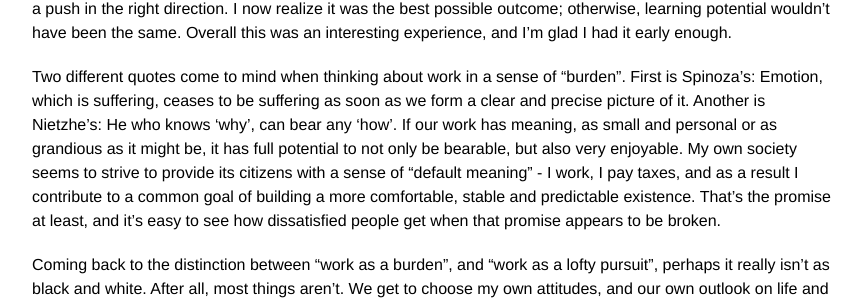
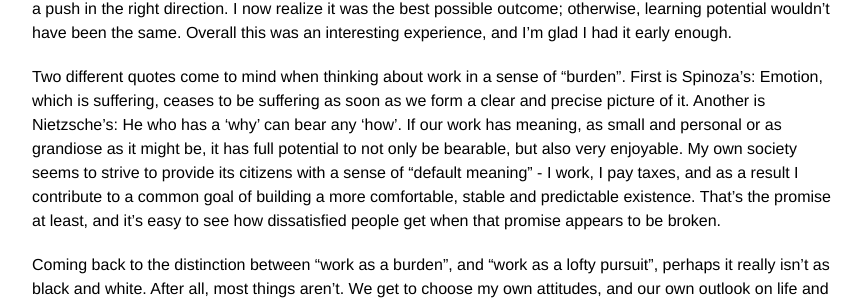
Before and after one commit to grigoryk/grigoryk.github.io, a Jekyll site: the page built from _posts/2016-06-24-joy-of-work.md, in a window 1280 px wide and 900 px high, scrolled down 1481 px. Shown: the part 304-608 px from the top of the window, without its empty margins (208-1070 px from the left). Built offline with Jekyll 4.4.1, drawn with Linux system fonts in a browser that asks for light colours; comment, search, counter and statistics services are not loaded; some of the changed text lies outside the part shown.

Commit message:
spelling

```diff
--- a/_posts/2016-06-24-joy-of-work.md
+++ b/_posts/2016-06-24-joy-of-work.md
@@ -21,6 +21,6 @@ Thinking back to these experiences, I see that there was often a sense of person
 
 My first job after university made me absolutely miserable. It paid well, it gave me a chance to be near my girlfriend - in fact, we were in the same city for the first time in years! The job itself was technically interesting, I got to do some decent programming, and contributed to buildind a product - but one I couldn't care for at all. Having worked throughout university (I lived at home, started programming for money at some point, and then took internships), I didn't have any real debt at the time, so money wasn't a great motivator. I also wasn't supporting anyone other than myself. This job taught me importance of spending my days with at least some sense of purpose. I wasn't mature enough to realize it at the time, but the alternative was that in time I stopped caring - and that is a dangerous road to take. In that particular case I also started to fall apart emotionally since I couldn't quite figure out what was going on. In the end I was fired, and that was both a great slap in the face, and a push in the right direction. I now realize it was the best possible outcome; otherwise, learning potential wouldn't have been the same. Overall this was an interesting experience, and I'm glad I had it early enough.
 
-Two different quotes come to mind when thinking about work in a sense of "burden". First is Spinoza's: Emotion, which is suffering, ceases to be suffering as soon as we form a clear and precise picture of it. Another is Nietzhe's: He who knows 'why', can bear any 'how'. If our work has meaning, as small and personal or as grandious as it might be, it has full potential to not only be bearable, but also very enjoyable. My own society seems to strive to provide its citizens with a sense of "default meaning" - I work, I pay taxes, and as a result I contribute to a common goal of building a more comfortable, stable and predictable existence. That's the promise at least, and it's easy to see how dissatisfied people get when that promise appears to be broken.
+Two different quotes come to mind when thinking about work in a sense of "burden". First is Spinoza's: Emotion, which is suffering, ceases to be suffering as soon as we form a clear and precise picture of it. Another is Nietzsche's: He who has a 'why' can bear any 'how'. If our work has meaning, as small and personal or as grandiose as it might be, it has full potential to not only be bearable, but also very enjoyable. My own society seems to strive to provide its citizens with a sense of "default meaning" - I work, I pay taxes, and as a result I contribute to a common goal of building a more comfortable, stable and predictable existence. That's the promise at least, and it's easy to see how dissatisfied people get when that promise appears to be broken.
 
 Coming back to the distinction between "work as a burden", and "work as a lofty pursuit", perhaps it really isn't as black and white. After all, most things aren't. We get to choose my own attitudes, and our own outlook on life and its activities. This is one ultimate freedom we all have, and mindfully applying it in our daily lives is bound to help. Perhaps "burden with a purpose" has a good ring to it?
```
Also changed, not shown: other parts of _posts/2016-06-24-joy-of-work.md (+1 -1 lines).
